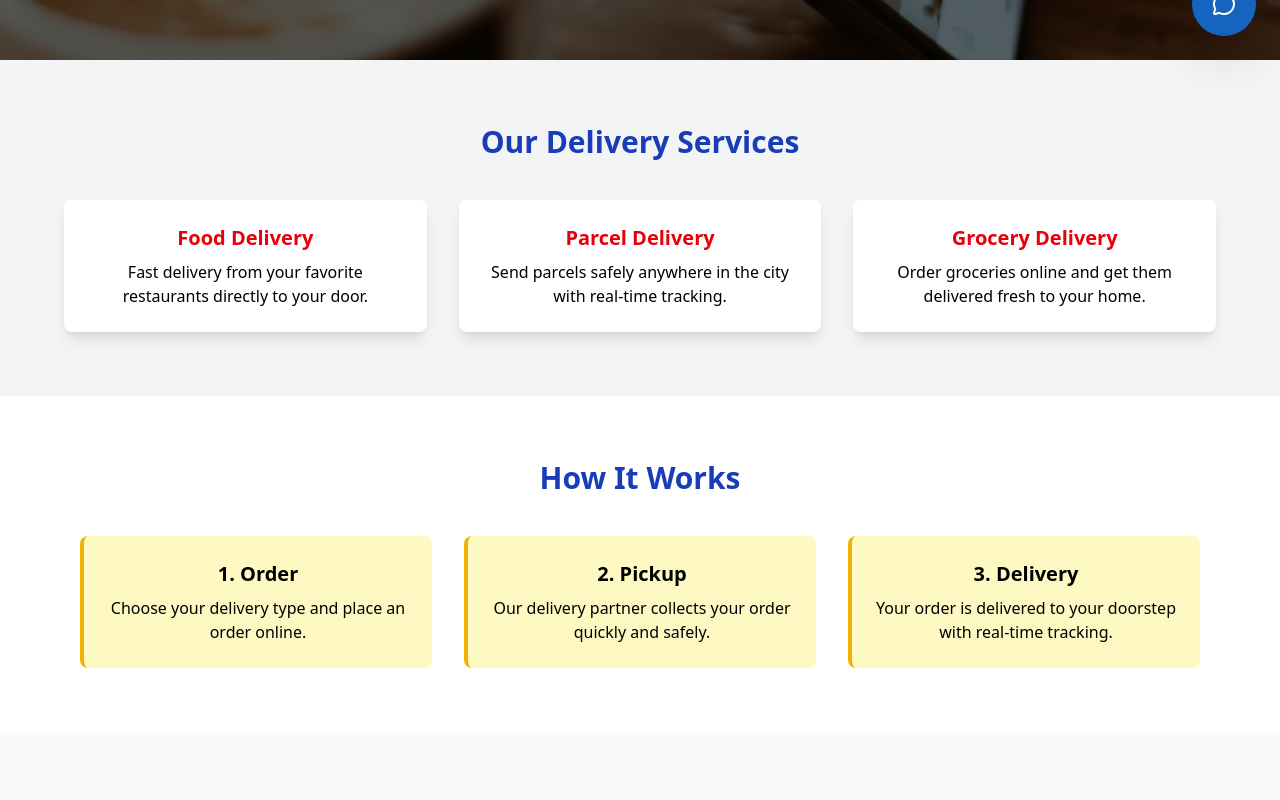
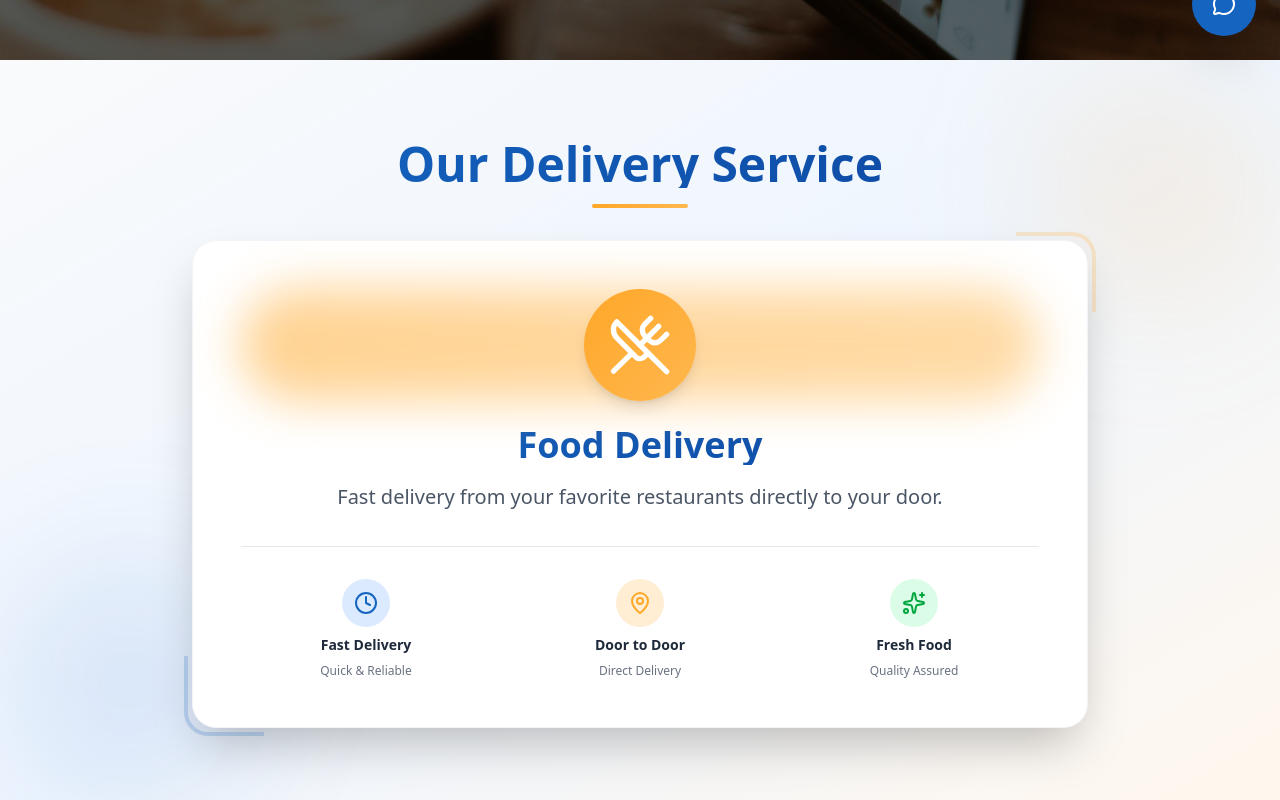
Before and after one commit to HilaryGH/Abet-delivery, a React (Vite) app in the folder client/: page / in a window 1280 px wide. Shown: the part 740-1540 px from the top of the page. Built offline with nearby package versions, Linux system fonts and the light colour scheme.

Commit message:
Setup Express and Mongoose backend

```diff
--- a/client/src/assets/componenets/home.tsx
+++ b/client/src/assets/componenets/home.tsx
@@ -1,5 +1,5 @@
 import { useEffect, useState } from "react";
-import { Mail, Instagram, Facebook, Twitter } from "lucide-react";
+import { Mail, Instagram, Facebook, Twitter, UtensilsCrossed, Clock, MapPin, Sparkles } from "lucide-react";
 import RestaurantList from "./RestaurantList";
 import type { Restaurant } from "../../types/restaurant";
 
@@ -48,8 +48,7 @@ const Home = ({ onOrderClick }: HomeProps) => {
             Fast & Reliable Delivery
           </h1>
           <p className="text-base sm:text-lg md:text-xl mb-6 text-gray-200">
-            Get your parcels, groceries, or food delivered to your doorstep
-            quickly and safely.
+            Get your favorite food delivered to your doorstep quickly and safely.
           </p>
           <a
             href="#restaurants"
@@ -61,34 +60,67 @@ const Home = ({ onOrderClick }: HomeProps) => {
       </section>
 
       {/* Services Section */}
-      <section id="services" className="py-14 sm:py-16 bg-gray-100 text-center px-4">
-        <h2 className="text-2xl sm:text-3xl font-bold mb-10 text-blue-800">
-          Our Delivery Services
+      <section id="services" className="py-16 sm:py-20 bg-gradient-to-br from-gray-50 via-blue-50 to-orange-50 text-center px-4 relative overflow-hidden">
+        {/* Decorative Background Elements */}
+        <div className="absolute top-0 right-0 w-64 h-64 bg-[#FFA726]/10 rounded-full blur-3xl"></div>
+        <div className="absolute bottom-0 left-0 w-64 h-64 bg-[#1565C0]/10 rounded-full blur-3xl"></div>
+
+        <div className="max-w-4xl mx-auto relative z-10">
+          <div className="mb-8">
+            <h2 className="text-3xl sm:text-4xl md:text-5xl font-extrabold mb-4 bg-gradient-to-r from-[#1565C0] to-[#0d47a1] bg-clip-text text-transparent">
+              Our Delivery Service
             </h2>
-        <div className="grid grid-cols-1 sm:grid-cols-2 md:grid-cols-3 gap-6 md:gap-8 max-w-6xl mx-auto">
-          <div className="bg-white rounded-lg shadow-lg p-6 hover:shadow-xl transition">
-            <h3 className="text-lg sm:text-xl font-semibold mb-2 text-red-600">
+            <div className="w-24 h-1 bg-gradient-to-r from-[#FFA726] to-[#FFB74D] mx-auto rounded-full"></div>
+          </div>
+
+          <div className="relative group">
+            {/* Main Card */}
+            <div className="bg-white rounded-3xl shadow-2xl p-8 sm:p-12 transform transition-all duration-500 hover:scale-105 hover:shadow-3xl border border-gray-100">
+              {/* Icon Container */}
+              <div className="relative mb-6 flex justify-center">
+                <div className="absolute inset-0 bg-gradient-to-r from-[#FFA726] to-[#FFB74D] rounded-full blur-xl opacity-50 group-hover:opacity-75 transition-opacity"></div>
+                <div className="relative bg-gradient-to-br from-[#FFA726] to-[#FFB74D] rounded-full p-6 shadow-lg group-hover:shadow-xl transition-all">
+                  <UtensilsCrossed className="w-12 h-12 sm:w-16 sm:h-16 text-white" />
+                </div>
+              </div>
+
+              {/* Content */}
+              <h3 className="text-2xl sm:text-3xl md:text-4xl font-bold mb-4 bg-gradient-to-r from-[#1565C0] to-[#0d47a1] bg-clip-text text-transparent">
                 Food Delivery
               </h3>
-            <p className="text-sm sm:text-base">
+              <p className="text-base sm:text-lg md:text-xl text-gray-600 mb-8 max-w-2xl mx-auto leading-relaxed">
                 Fast delivery from your favorite restaurants directly to your door.
               </p>
+
+              {/* Features Grid */}
+              <div className="grid grid-cols-1 sm:grid-cols-3 gap-6 mt-8 pt-8 border-t border-gray-200">
+                <div className="flex flex-col items-center space-y-2">
+                  <div className="bg-blue-100 rounded-full p-3">
+                    <Clock className="w-6 h-6 text-[#1565C0]" />
                   </div>
-          <div className="bg-white rounded-lg shadow-lg p-6 hover:shadow-xl transition">
-            <h3 className="text-lg sm:text-xl font-semibold mb-2 text-red-600">
-              Parcel Delivery
-            </h3>
-            <p className="text-sm sm:text-base">
-              Send parcels safely anywhere in the city with real-time tracking.
-            </p>
+                  <p className="font-semibold text-gray-800 text-sm">Fast Delivery</p>
+                  <p className="text-xs text-gray-500">Quick & Reliable</p>
                 </div>
-          <div className="bg-white rounded-lg shadow-lg p-6 hover:shadow-xl transition">
-            <h3 className="text-lg sm:text-xl font-semibold mb-2 text-red-600">
-              Grocery Delivery
-            </h3>
-            <p className="text-sm sm:text-base">
-              Order groceries online and get them delivered fresh to your home.
-            </p>
+                <div className="flex flex-col items-center space-y-2">
+                  <div className="bg-orange-100 rounded-full p-3">
+                    <MapPin className="w-6 h-6 text-[#FFA726]" />
+                  </div>
+                  <p className="font-semibold text-gray-800 text-sm">Door to Door</p>
+                  <p className="text-xs text-gray-500">Direct Delivery</p>
+                </div>
+                <div className="flex flex-col items-center space-y-2">
+                  <div className="bg-green-100 rounded-full p-3">
+                    <Sparkles className="w-6 h-6 text-green-600" />
+                  </div>
+                  <p className="font-semibold text-gray-800 text-sm">Fresh Food</p>
+                  <p className="text-xs text-gray-500">Quality Assured</p>
+                </div>
+              </div>
+            </div>
+
+            {/* Decorative Corner Accents */}
+            <div className="absolute -top-2 -right-2 w-20 h-20 border-t-4 border-r-4 border-[#FFA726] rounded-tr-3xl opacity-20"></div>
+            <div className="absolute -bottom-2 -left-2 w-20 h-20 border-b-4 border-l-4 border-[#1565C0] rounded-bl-3xl opacity-20"></div>
           </div>
         </div>
       </section>
@@ -104,7 +136,7 @@ const Home = ({ onOrderClick }: HomeProps) => {
         <div className="grid grid-cols-1 sm:grid-cols-2 md:grid-cols-3 gap-6 md:gap-8">
           <div className="bg-yellow-100 rounded-lg p-6 border-l-4 border-yellow-500">
             <h3 className="text-lg sm:text-xl font-semibold mb-2 text-black">1. Order</h3>
-            <p className="text-sm sm:text-base">Choose your delivery type and place an order online.</p>
+            <p className="text-sm sm:text-base">Browse restaurants and place your food order online.</p>
           </div>
           <div className="bg-yellow-100 rounded-lg p-6 border-l-4 border-yellow-500">
             <h3 className="text-lg sm:text-xl font-semibold mb-2 text-black">2. Pickup</h3>
@@ -131,8 +163,8 @@ const Home = ({ onOrderClick }: HomeProps) => {
                 ABET
               </h2>
               <p className="text-gray-300 text-sm sm:text-base">
-                Abet Delivery provides fast and reliable delivery services across
-                the city. Stay connected and never miss a delivery!
+                Abet Delivery provides fast and reliable food delivery services across
+                the city. Order from your favorite restaurants and get it delivered fresh!
               </p>
             </div>
 
```
Lines whose indentation alone changed are shown as unchanged.
